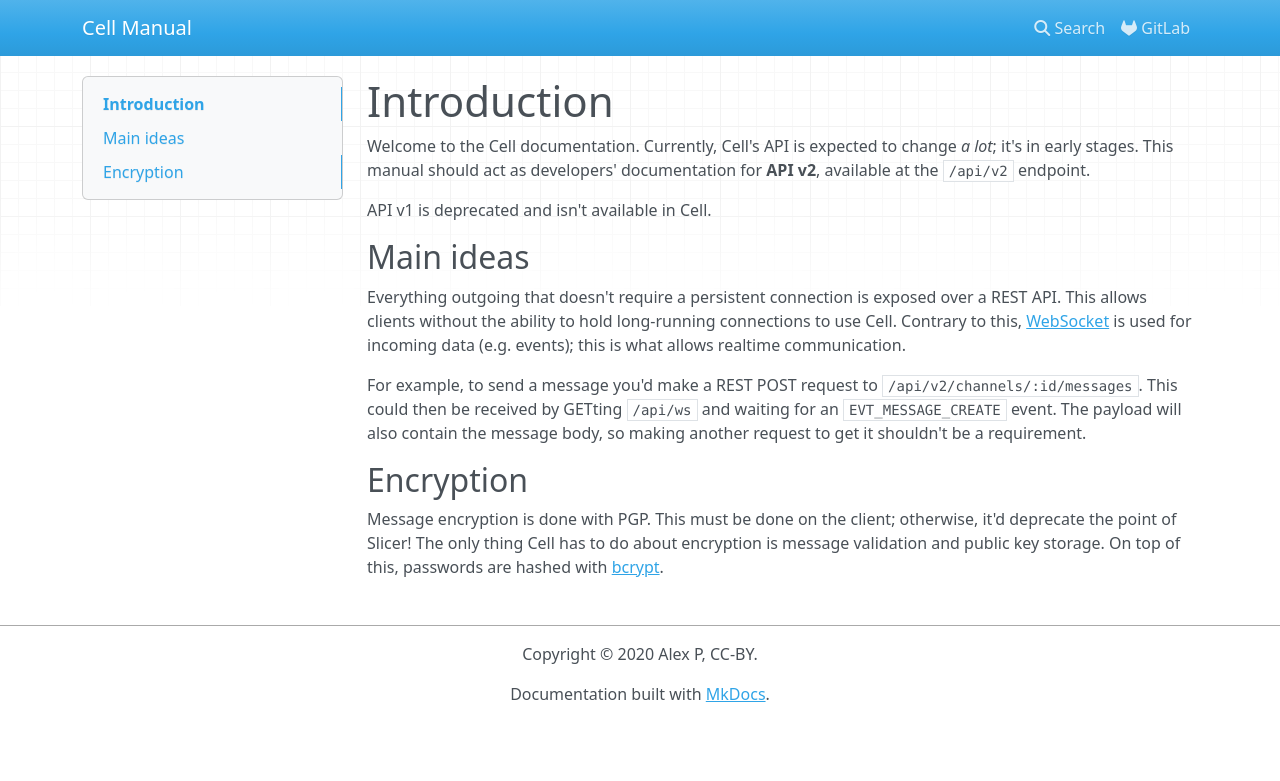
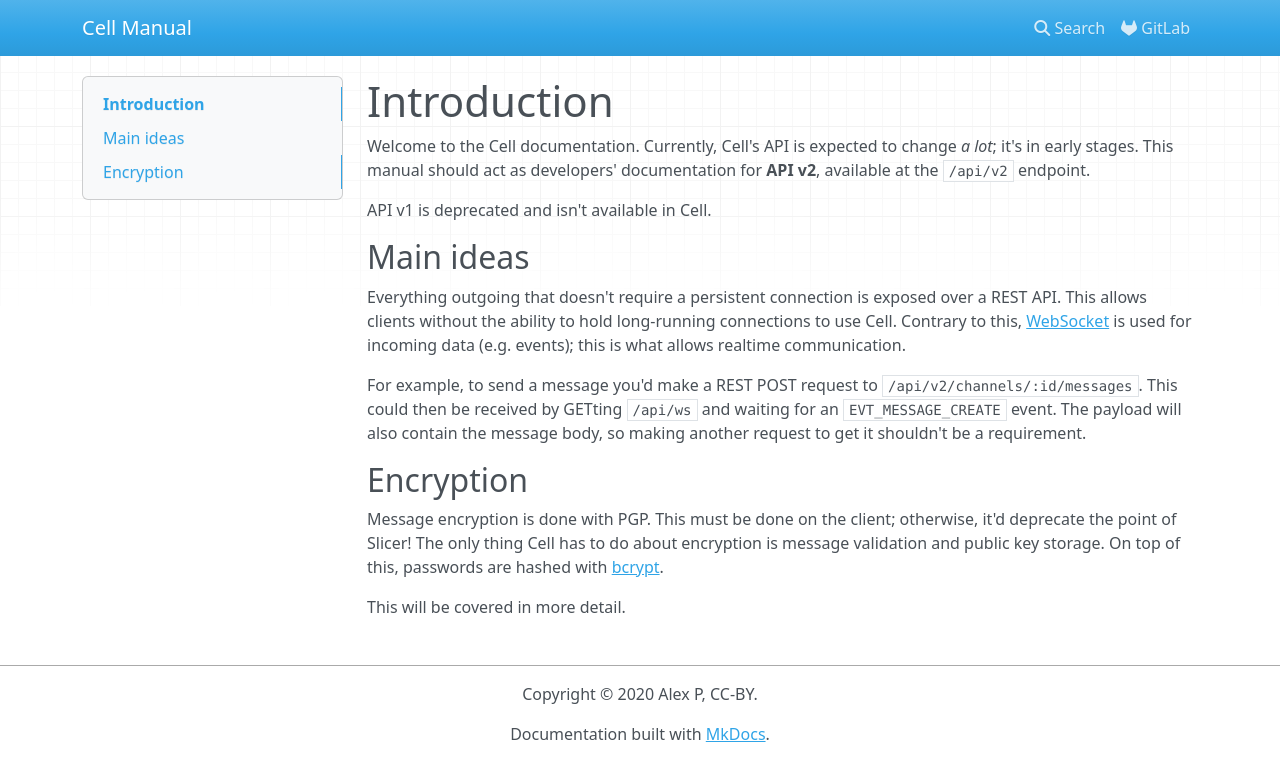
Before and after one commit to open-slicer/cell, an MkDocs documentation site: the page built from docs/index.md, in a window 1280 px wide. Shown: the top 781 px of the page. Built offline with MkDocs 1.6.1, drawn with Linux system fonts in a browser that asks for light colours; nearby versions of some CDN libraries.

Commit message:
docs: Add todo note

```diff
--- a/docs/index.md
+++ b/docs/index.md
@@ -13,3 +13,5 @@ For example, to send a message you'd make a REST POST request to `/api/v2/channe
 ## Encryption
 
 Message encryption is done with PGP. This must be done on the client; otherwise, it'd deprecate the point of Slicer! The only thing Cell has to do about encryption is message validation and public key storage. On top of this, passwords are hashed with [bcrypt](https://en.wikipedia.org/wiki/Bcrypt).
+
+This will be covered in more detail.
```
